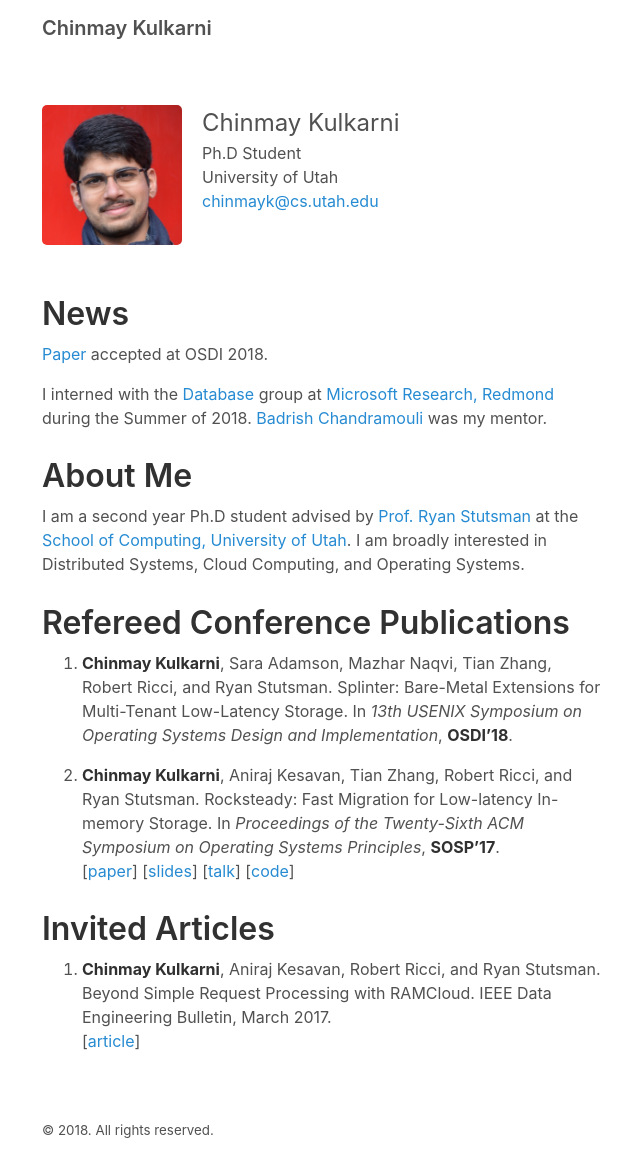
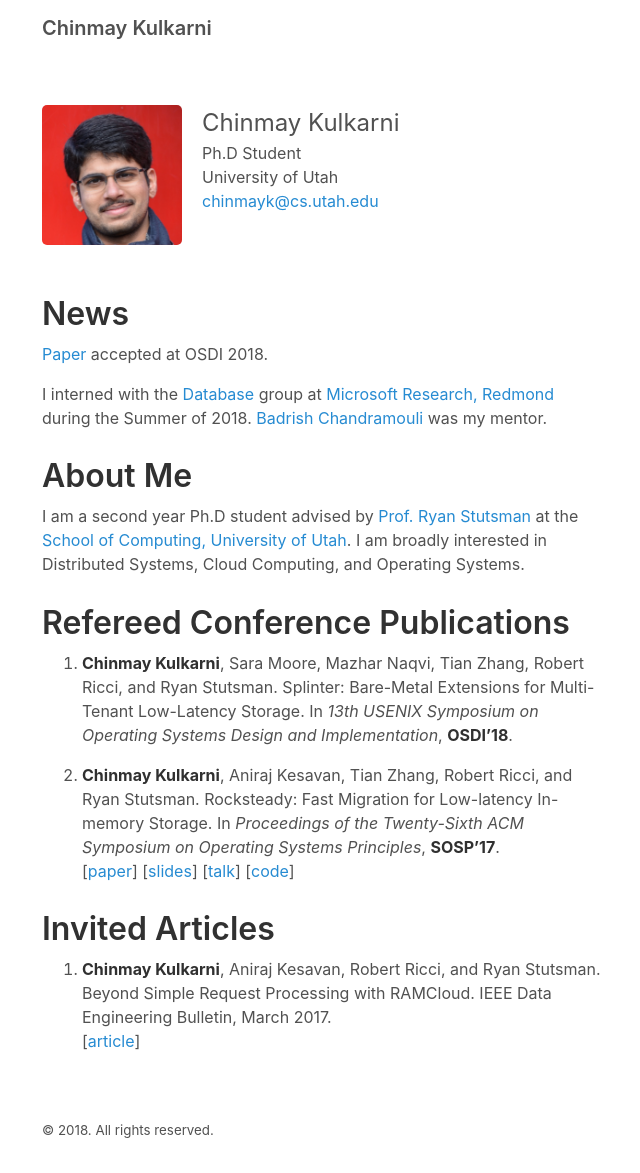
Before and after one commit to chinkulkarni/chinkulkarni.github.io, a Jekyll site: the page built from index.md, in a window 1280 px wide. Shown: the whole page, without its empty margins (318-958 px from the left). Built offline with Jekyll 4.4.1, drawn with Linux system fonts in a browser that asks for light colours.

Commit message:
Update Sara's name on Splinter.

```diff
--- a/index.md
+++ b/index.md
@@ -30,7 +30,7 @@ Distributed Systems, Cloud Computing, and Operating Systems.
 
 # Refereed Conference Publications
 
-1. **Chinmay Kulkarni**, Sara Adamson, Mazhar Naqvi, Tian Zhang, Robert Ricci, and Ryan Stutsman.
+1. **Chinmay Kulkarni**, Sara Moore, Mazhar Naqvi, Tian Zhang, Robert Ricci, and Ryan Stutsman.
    Splinter: Bare-Metal Extensions for Multi-Tenant Low-Latency Storage.
    In *13th USENIX Symposium on Operating Systems Design and Implementation*, **OSDI'18**.<br>
 
```
